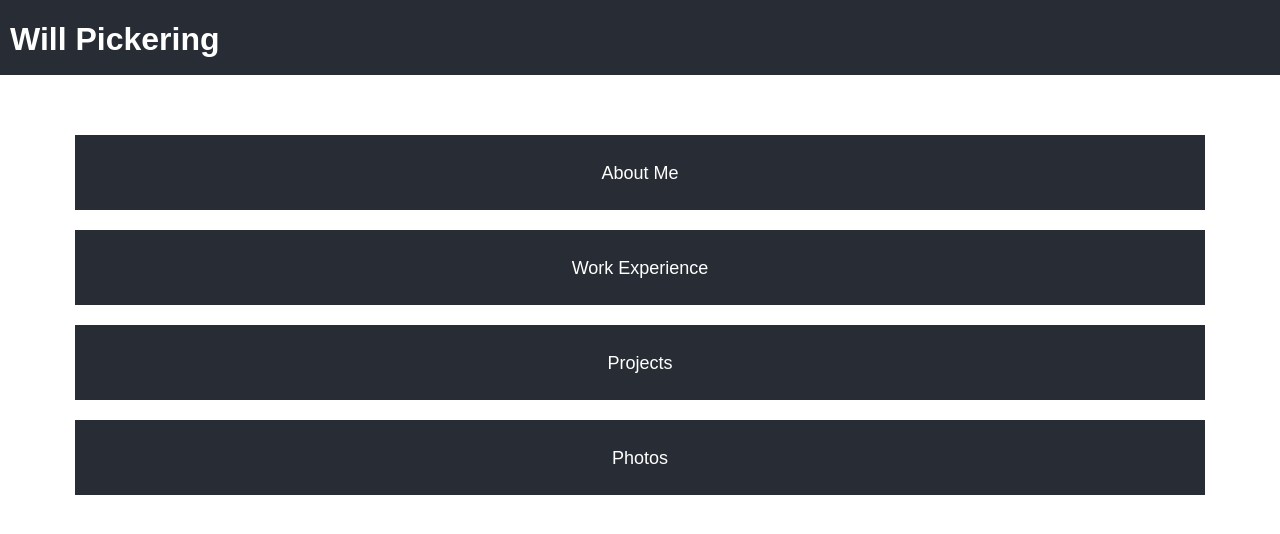
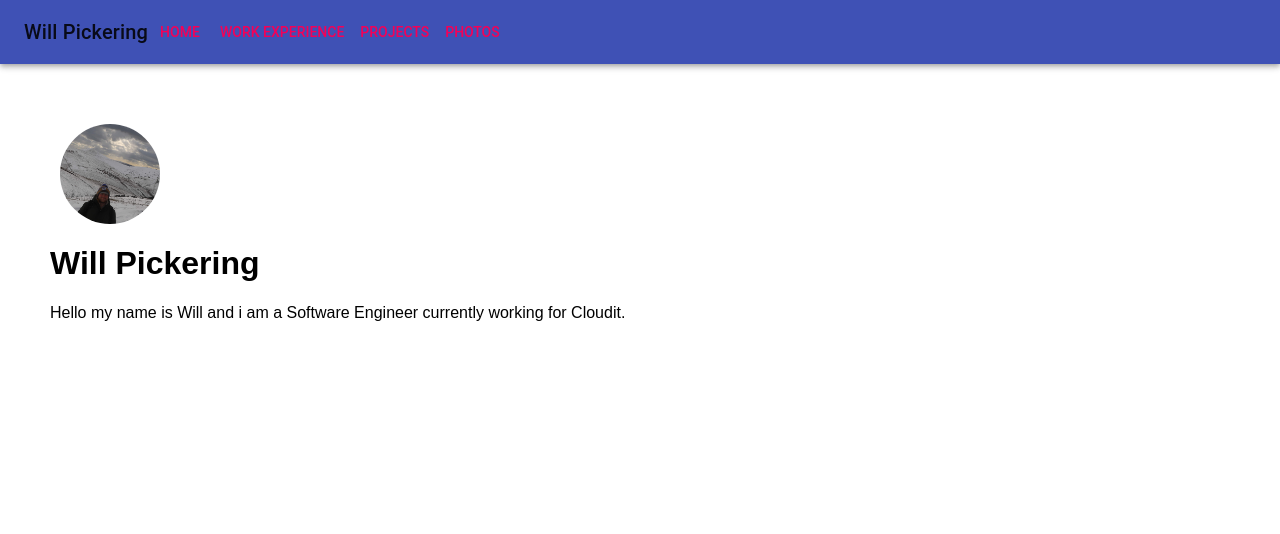
Before and after one commit to Willpicky16/personalsite, a React app: page / in a window 1280 px wide. Shown: the top 534 px of the page. Built offline with nearby package versions, Linux system fonts and the light colour scheme.

Commit message:
Nav bar / organisation

```diff
--- a/src/containers/app/components/app-header.jsx
+++ b/src/containers/app/components/app-header.jsx
@@ -1,15 +1,32 @@
 import React from 'react';
+import { Link } from 'react-router-dom';
+
+import AppBar from '@material-ui/core/AppBar';
+import Toolbar from '@material-ui/core/Toolbar';
+import Typography from '@material-ui/core/Typography';
+import Button from '@material-ui/core/Button';
+
+import {
+  HOME, WORK_EXPERIENCE, PROJECTS, PHOTOS,
+} from '../../../constants/urls';
 
 // import logo from './logo.png';
 
 import './app-header.scss';
 
 const AppHeader = () => (
-  <div className="app-header">
-    <div className="brand">
-      <h1>Will Pickering</h1>
-      {/* <img src={logo} className="app-logo" alt="logo" /> */}
-    </div>
+  <div>
+    <AppBar position="static">
+      <Toolbar>
+        <Typography variant="h6">
+          Will Pickering
+        </Typography>
+        <Button component={Link} to={HOME} color="secondary">Home</Button>
+        <Button component={Link} to={WORK_EXPERIENCE} color="secondary">Work Experience</Button>
+        <Button component={Link} to={PROJECTS} color="secondary">Projects</Button>
+        <Button component={Link} to={PHOTOS} color="secondary">Photos</Button>
+      </Toolbar>
+    </AppBar>
   </div>
 );
 
--- a/src/containers/home-page/home-page.jsx
+++ b/src/containers/home-page/home-page.jsx
@@ -1,28 +1,35 @@
-import React from 'react';
+import React, { Component } from 'react';
+import { withStyles } from '@material-ui/core/styles';
 
-import LinkButton from '../../components/link-button/link-button';
-
-import {
-  WORK_EXPERIENCE, ABOUT_ME, PROJECTS, PHOTOS,
-} from '../../constants/urls';
+import Avatar from '@material-ui/core/Avatar';
 
 import './home-page.scss';
 
-const HomePage = () => (
-  <div className="home-page">
-    <div className="link-wrapper">
-      <LinkButton to={ABOUT_ME}>About Me</LinkButton>
-    </div>
-    <div className="link-wrapper">
-      <LinkButton to={WORK_EXPERIENCE}>Work Experience</LinkButton>
-    </div>
-    <div className="link-wrapper">
-      <LinkButton to={PROJECTS}>Projects</LinkButton>
-    </div>
-    <div className="link-wrapper">
-      <LinkButton to={PHOTOS}>Photos</LinkButton>
-    </div>
-  </div>
-);
+const styles = {
+  bigAvatar: {
+    margin: 10,
+    width: 100,
+    height: 100,
+    backgroundColor: 'grey',
+  },
+};
 
-export default HomePage;
+class HomePage extends Component {
+  constructor() {
+    super();
+    this.state = {};
+  }
+
+  render() {
+    const { classes } = this.props;
+    return (
+      <div className="home-page">
+        <Avatar alt="WP" src="src/assests/profile.jpg" className={classes.bigAvatar} />
+        <h1>Will Pickering</h1>
+        <p>Hello my name is Will and i am a Software Engineer currently working for Cloudit.</p>
+      </div>
+    );
+  }
+}
+
+export default withStyles(styles)(HomePage);
```
Also changed, not shown: src/assests/profile.jpg (added).
